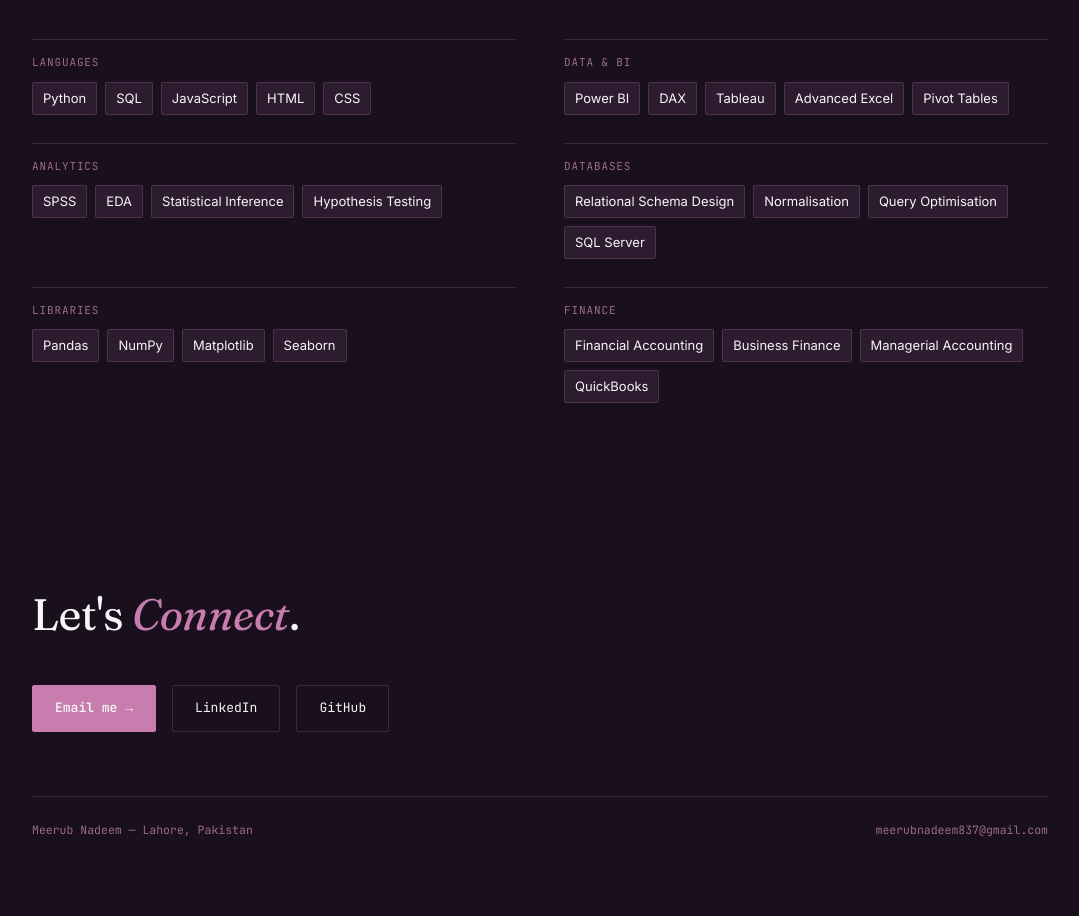
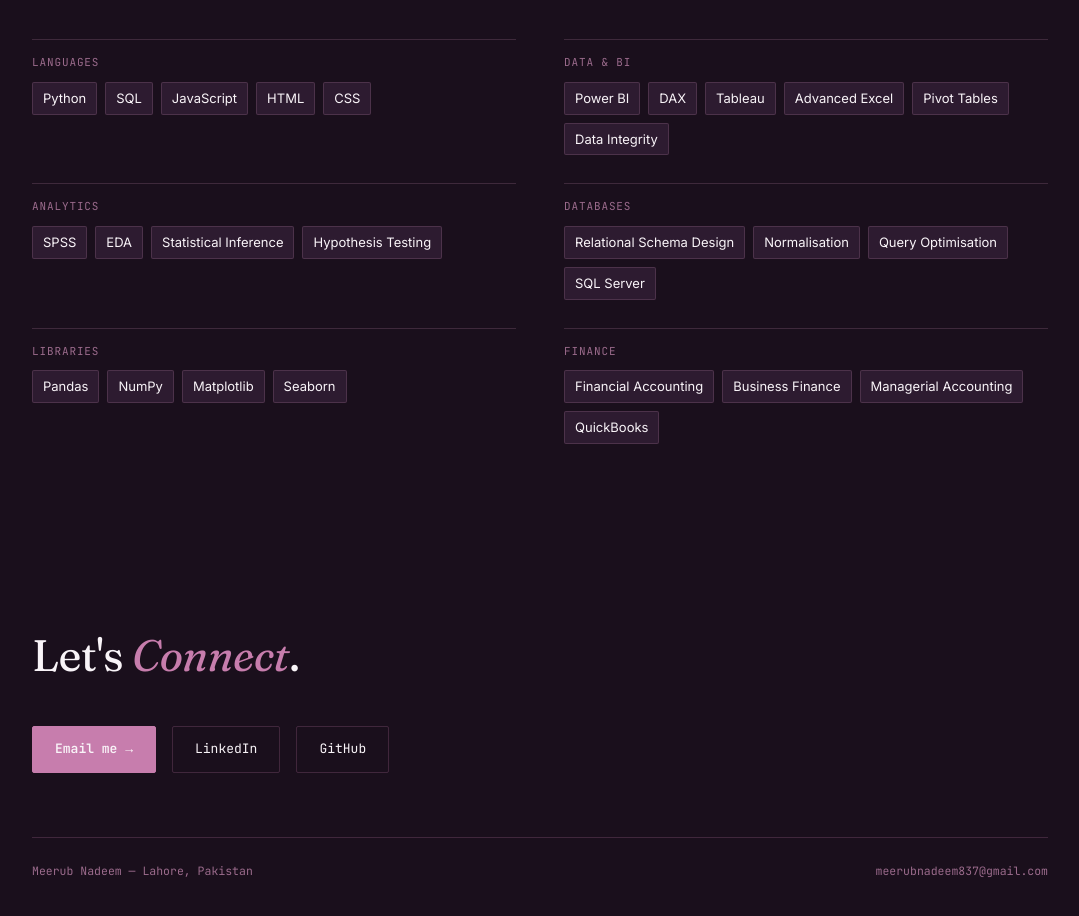
Before and after one commit to meerubb/meerubb.github.io, a plain HTML site: page index.html in a window 1280 px wide. Shown: the part 4500-5416 px from the top of the page, without its empty margins (100-1179 px from the left). Before the commit the page ends 5379 px from the top, so only its background shows below. Drawn offline with Linux system fonts and the light colour scheme.

Commit message:
Update index.html

```diff
--- a/index.html
+++ b/index.html
@@ -486,7 +486,7 @@
         <div class="skill-cat">
           <div class="cat-label">Data &amp; BI</div>
           <div class="skill-tags">
-            <span>Power BI</span><span>DAX</span><span>Tableau</span><span>Advanced Excel</span><span>Pivot Tables</span>
+            <span>Power BI</span><span>DAX</span><span>Tableau</span><span>Advanced Excel</span><span>Pivot Tables</span><span>Data Integrity</span>
           </div>
         </div>
         <div class="skill-cat">
```
